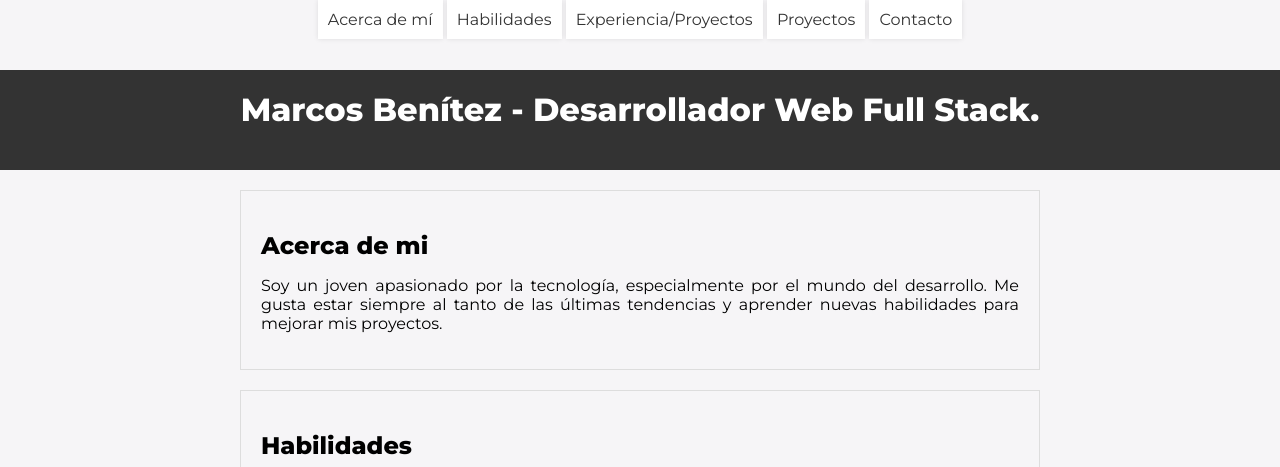
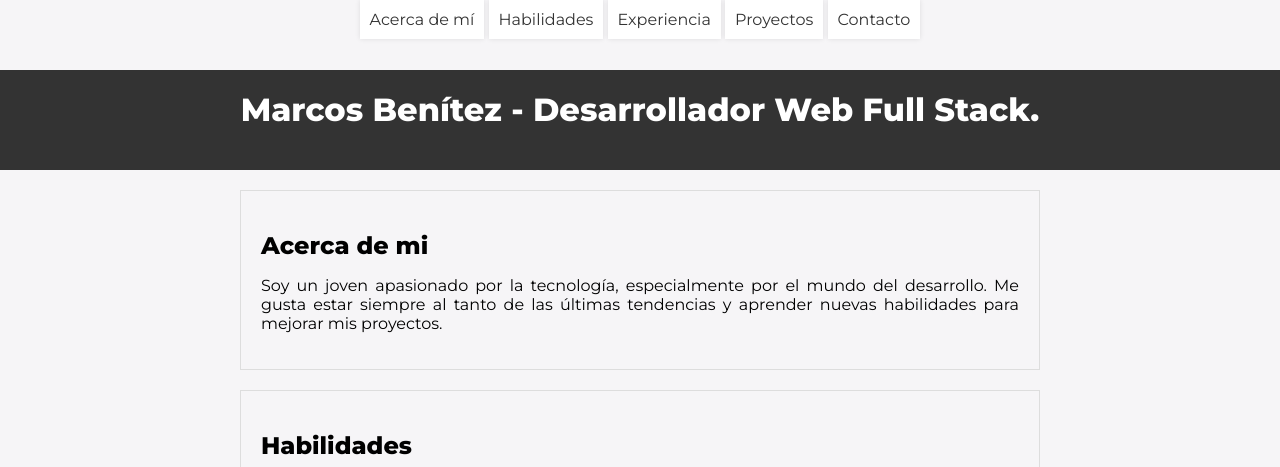
Before and after one commit to marcosbenitez96/portfolio, a plain HTML site: page index.html in a window 1280 px wide. Shown: the top 467 px of the page. Drawn offline with Linux system fonts and the light colour scheme.

Commit message:
Corrección de palabras en el menu

```diff
--- a/index.html
+++ b/index.html
@@ -9,7 +9,7 @@
             <nav class="menu-fijo">
                 <a href="#acerca-de-mi">Acerca de mí</a>
                 <a href="#habilidades">Habilidades</a>
-                <a href="#experiencia">Experiencia/Proyectos</a>
+                <a href="#experiencia">Experiencia</a>
                 <a href="#proyectos">Proyectos</a>
                 <a href="#contacto">Contacto</a>
               </nav>
```
